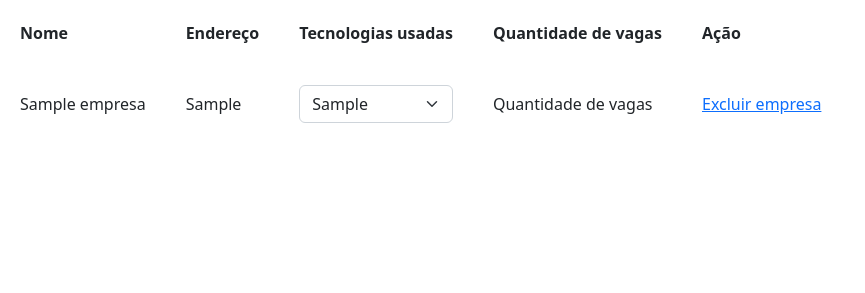
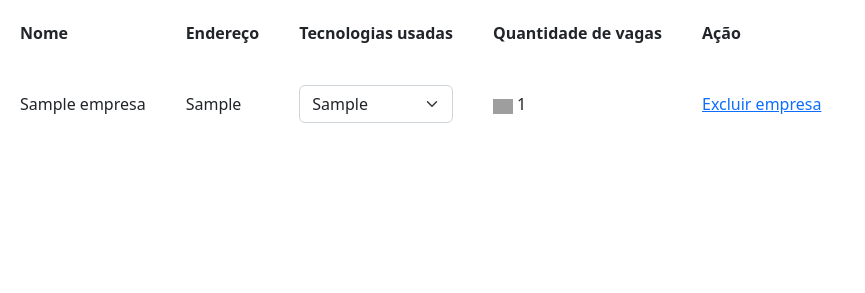
Before and after one commit to KaikeRochaDev/Seletive, a Django app: page /home/empresas/ in a window 1280 px wide. Shown: the part 173-466 px from the top of the page, without its empty margins (0-865 px from the left). Run offline with Django 4.2, Linux system fonts and the light colour scheme; tables that the repository leaves empty hold one stand-in row (values such as "Sample post"); grey boxes are pictures that could not be loaded.

Commit message:
business listing

```diff
--- a/empresa/models.py
+++ b/empresa/models.py
@@ -26,6 +26,9 @@ class Empresa(models.Model):
     def __str__(self):
         return self.nome
 
+    def qtd_vagas(self):
+        return Vagas.objects.filter(empresa__id=self.id).count()
+
 class Vagas(models.Model):
     choices_experiencia = (
         ('E', 'Estagio'),
--- a/empresa/templates/empresa.html
+++ b/empresa/templates/empresa.html
@@ -61,7 +61,12 @@
                                     </select>
                                 </td>
                                 <td>
-                                    Quantidade de vagas
+                                    {% if empresa.qtd_vagas >= 1%}
+                                        <img style='width: 20px' src="{% static 'empresa/img/flag_green.png'%}" alt="bandeira verde">
+                                    {% else %}
+                                        <img style='width: 20px' src="{% static 'empresa/img/flag_red.png'%}" alt="bandeira vermelha">
+                                    {% endif %}
+                                    {{empresa.qtd_vagas}}
                                 </td>
                                 <td>
                                     <a href="{% url 'excluir_empresa' empresa.id %}"class="btn-excluir">Excluir empresa</a>
```
